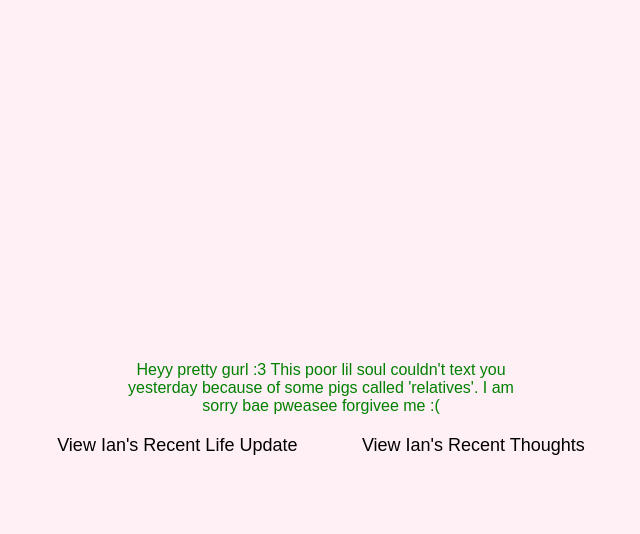
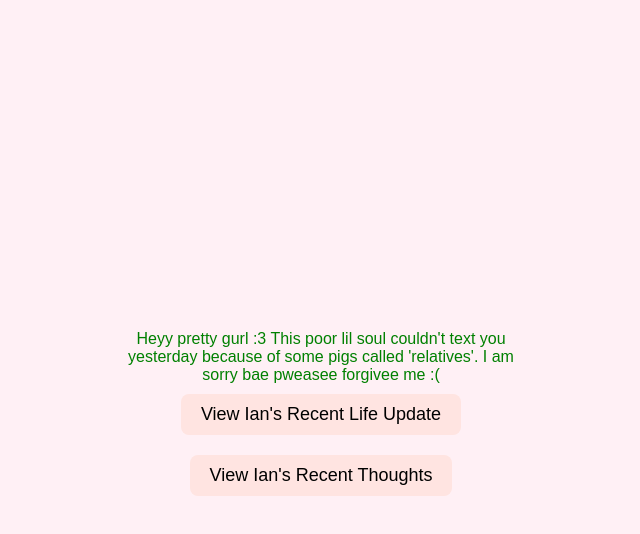
Before and after one commit to IanLovesSeeha/OpenBox, a plain HTML site: page index.html in a window 1280 px wide. Both pictures are taken after a click on the label "Open Box". Shown: the whole page, without its empty margins (319-959 px from the left). Drawn offline with Linux system fonts and the light colour scheme.

Commit message:
Update index.html

```diff
--- a/index.html
+++ b/index.html
@@ -8,14 +8,13 @@
       background-color: #fff0f5;
       font-family: Arial, sans-serif;
       display: flex;
+      flex-direction: column;
+      align-items: center;
       justify-content: center;
-      align-items: center;
       height: 100vh;
-      flex-direction: column;
       text-align: center;
     }
 
-    /* Hide inputs */
     input[type="checkbox"],
     input[type="radio"] {
       display: none;
@@ -39,16 +38,17 @@
     label[for="life"],
     label[for="thought"] {
       display: none;
+      background-color: #ffe4e1;
+      color: black;
     }
 
     #message,
     #lifeText,
-    #thoughtText,
-    .afterOpen {
+    #thoughtText {
       display: none;
+      max-width: 400px;
     }
 
-    /* ✅ SHOW message + extra buttons */
     #open:checked ~ label[for="open"] {
       display: none;
     }
@@ -57,27 +57,19 @@
       display: block;
       color: green;
       margin-top: 20px;
-      max-width: 400px;
     }
 
-    #open:checked ~ .afterOpen {
-      display: block;
-    }
-
-    /* ✅ Show extra buttons after open */
-    #open:checked ~ .afterOpen label[for="life"],
-    #open:checked ~ .afterOpen label[for="thought"] {
+    #open:checked ~ label[for="life"],
+    #open:checked ~ label[for="thought"] {
       display: inline-block;
     }
 
-    /* ✅ Life update appears */
     #life:checked ~ #lifeText {
       display: block;
       color: #4a90e2;
       margin-top: 10px;
     }
 
-    /* ✅ Thought update appears */
     #thought:checked ~ #thoughtText {
       display: block;
       color: #d6336c;
@@ -87,31 +79,25 @@
 </head>
 <body>
 
-  <!-- Hidden checkbox for open -->
   <input type="checkbox" id="open">
   <label class="button" for="open">Open Box</label>
 
-  <!-- Green message -->
+  <input type="radio" name="option" id="life">
+  <input type="radio" name="option" id="thought">
+
   <div id="message">
     Heyy pretty gurl :3 This poor lil soul couldn't text you yesterday because of some pigs called 'relatives'. I am sorry bae pweasee forgivee me :(
   </div>
 
-  <!-- Radio options only after open -->
-  <div class="afterOpen">
-    <input type="radio" name="option" id="life">
-    <label class="button" for="life">View Ian's Recent Life Update</label>
+  <label class="button" for="life">View Ian's Recent Life Update</label>
+  <label class="button" for="thought">View Ian's Recent Thoughts</label>
 
-    <input type="radio" name="option" id="thought">
-    <label class="button" for="thought">View Ian's Recent Thoughts</label>
-  </div>
-
-  <!-- Texts -->
   <div id="lifeText">
-    I have been enjoying my time here recently :3 visiting places, roaming, chit-chatting with cousins etc, gawd knows when will I come back again and honestly, even if I do then well most likely I won't be staying here for long cuz of studies, so while my cousins pestering me to roam/talk/watch movies etc with them isn't really something I want, but I kinda vibe with it ngl. I hope you understand that am trying my best to be present :)
+    I have been enjoying my time here recently :3 visiting places, roaming, chit-chatting with cousins etc, gawd knows when will I come back again...
   </div>
 
   <div id="thoughtText">
-      I wanna talk and yapp with you a lot but honestly, too caught up in dodging judgemental eyes and like- even as of now, my cousin bro is doomscrolling beside me because I kinda am ignoring him in a sense?
+    I wanna talk and yapp with you a lot but honestly, too caught up in dodging judgemental eyes and like- even as of now, my cousin bro is doomscrolling beside me...
   </div>
 
 </body>
```
